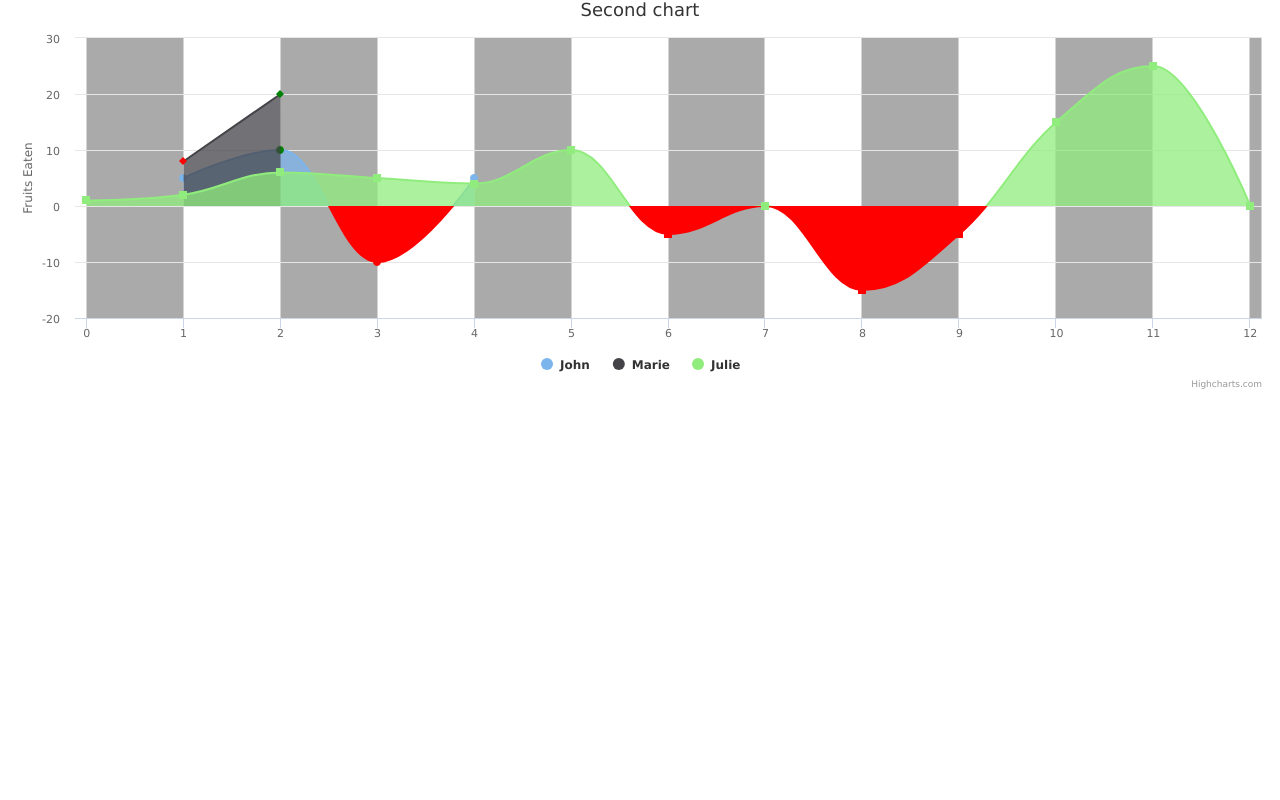
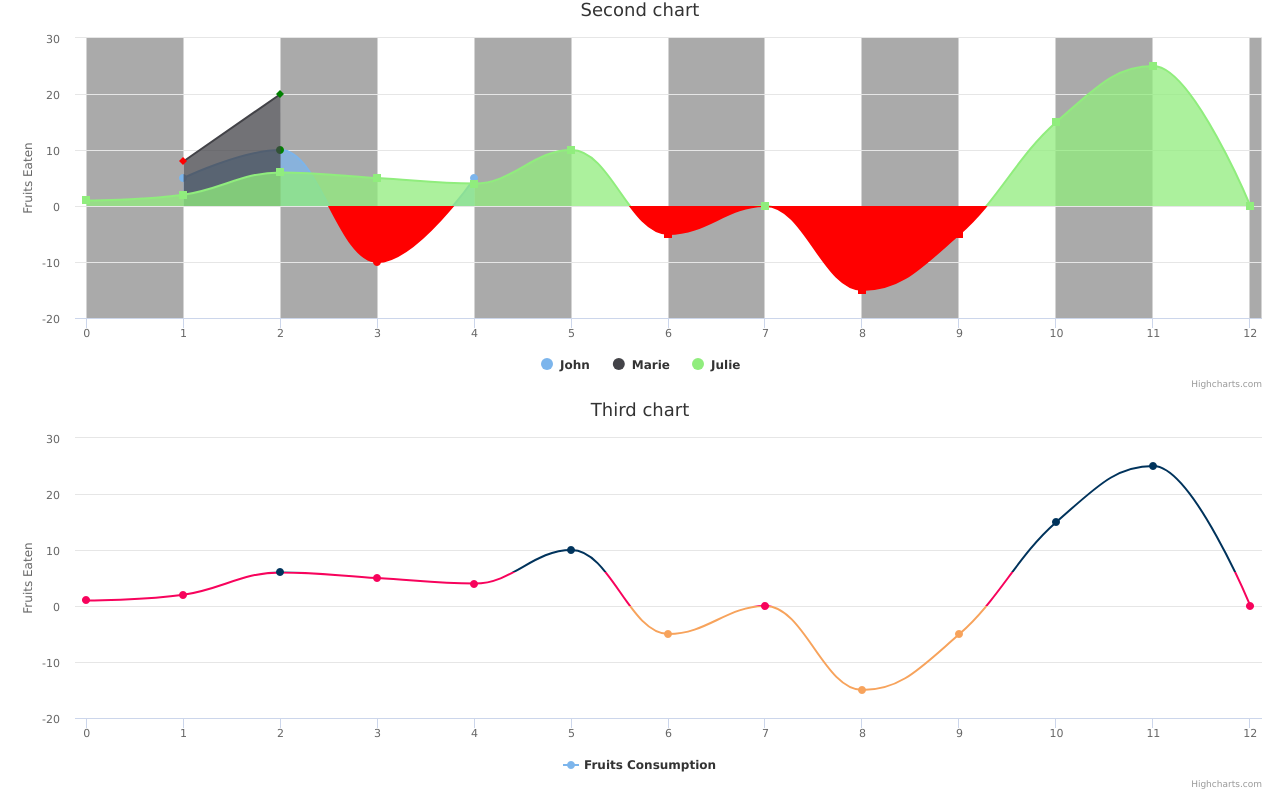
Before and after one commit to amaralc/highcharts-tutorial, a plain HTML site: page index.html in a window 1280 px wide. Shown: the part 416-1216 px from the top of the page. Before the commit the page ends 816 px from the top, so only its background shows below. Drawn offline with nearby package versions, Linux system fonts and the light colour scheme.

Commit message:
FEATURE / Theme different parts with different colors

```diff
--- a/index.html
+++ b/index.html
@@ -10,6 +10,7 @@
 <body>
   <div id="container1"></div>
   <div id="container2"></div>
+  <div id="container3"></div>
   <script src="index.js"></script>
 </body>
 </html>
--- a/index.js
+++ b/index.js
@@ -156,4 +156,38 @@ document.addEventListener('DOMContentLoaded', () => {
       }
     ]
   })
+  Highcharts.chart('container3', {
+    chart: {
+      type: 'spline',
+      zoomType: 'xy',
+    },
+    title: {
+      text: 'Third chart',
+    },
+    yAxis: {
+      title: {
+        text: 'Fruits Eaten',
+      },
+    },
+    series: [
+      {
+        name: 'Fruits Consumption',
+        data: [1,2,6,5,4,10,-5,0,-15,-5,15,25,0],
+        zones: [
+          {
+            value: 0,
+            color: '#f7a35c'
+          },
+          {
+            value: 6,
+            color: '#f7035c'
+          },
+          {
+            color: '#00335c'
+          },
+
+        ]
+      }
+    ]
+  })
 })
```
